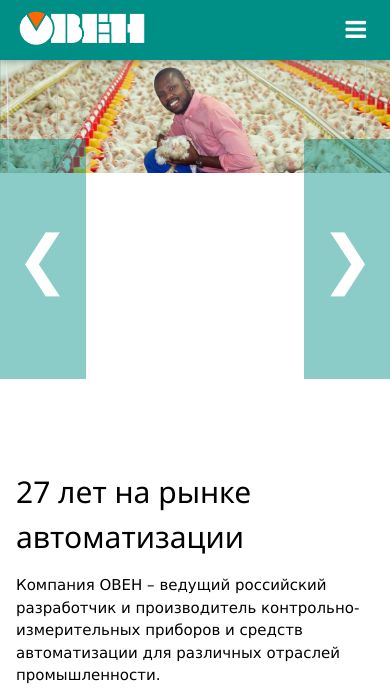
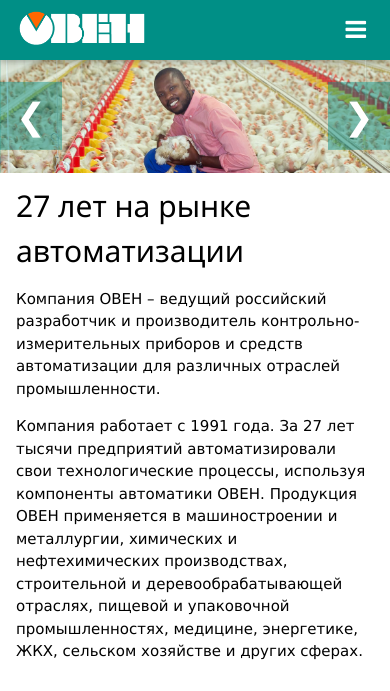
Before and after one commit to AlexGolovaschenko/OwenAgriculture, a Django app: page /about/ in a window 390 px wide. Shown: the top 691 px of the page. Run offline with Django 3.2, Linux system fonts and the light colour scheme.

Commit message:
fixed responsive banners

```diff
--- a/owen_agriculture/templates/base_with_banner.html
+++ b/owen_agriculture/templates/base_with_banner.html
@@ -2,7 +2,7 @@
 {% load static %}
 
 {% block banner %}
-<div class="w3-display-container" style="height: 400px;">
+<div class="w3-display-container" style="max-height: 400px;">
 	<!-- Automatic Slideshow Images -->
 	<div class="mySlides w3-display-container w3-center w3-teal" style="max-height: 400px; overflow: hidden;">
 	  <img src="{% static 'img/bg_1.png' %}" style="width:100%;">
@@ -26,8 +26,15 @@
 	  </div>
 	</div>
 
-	<button class="w3-button w3-display-left w3-text-white w3-jumbo background-opacity-teal hover-background-opacity-teal" style="height: 60%" onclick="plusDivs(-1)">&#10094;</button>
-	<button class="w3-button w3-display-right w3-text-white w3-jumbo background-opacity-teal hover-background-opacity-teal" style="height: 60%" onclick="plusDivs(+1)">&#10095;</button>
+	<div class="w3-hide-small w3-hide-medium w3-jumbo">
+		<button class="w3-button w3-display-left w3-text-white background-opacity-teal hover-background-opacity-teal" style="height: 60%" onclick="plusDivs(-1)">&#10094;</button>
+		<button class="w3-button w3-display-right w3-text-white background-opacity-teal hover-background-opacity-teal" style="height: 60%" onclick="plusDivs(+1)">&#10095;</button>
+	</div>
+
+	<div class="w3-hide-large w3-xxlarge">
+		<button class="w3-button w3-display-left w3-text-white background-opacity-teal hover-background-opacity-teal" style="height: 60%" onclick="plusDivs(-1)">&#10094;</button>
+		<button class="w3-button w3-display-right w3-text-white background-opacity-teal hover-background-opacity-teal" style="height: 60%" onclick="plusDivs(+1)">&#10095;</button>
+	</div>
 </div>
 
 {% endblock %}
```
